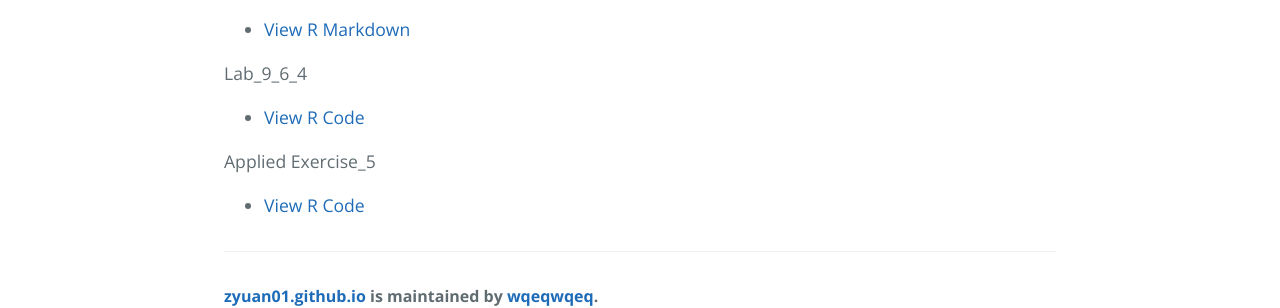
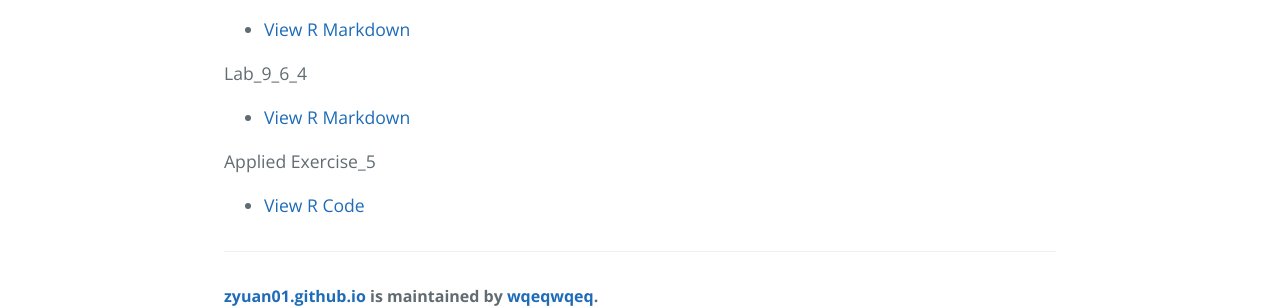
Before and after one commit to wqeqwqeq/zyuan01.github.io, a Jekyll site: the page built from index.md, in a window 1280 px wide. Shown: the part 934-1242 px from the top of the page. Built offline with Jekyll 4.4.1, drawn with Linux system fonts in a browser that asks for light colours.

Commit message:
Update index.md

```diff
--- a/index.md
+++ b/index.md
@@ -13,10 +13,10 @@
 ### Team Presentation 1 Machine Learning SVM
 
 Lab_9_6_3
-  - [View R Markdown](code/Lab_9_6_3.Rmd)
+  - [View R Markdown](code/Lab_9_6_3.html)
 
 Lab_9_6_4
-  - [View R Code](code/Lab_9_6_4.Rmd)
+  - [View R Markdown](code/Lab_9_6_4.html)
 
 Applied Exercise_5
   - [View R Code](code/Applied_Exercise_5.R)
```
